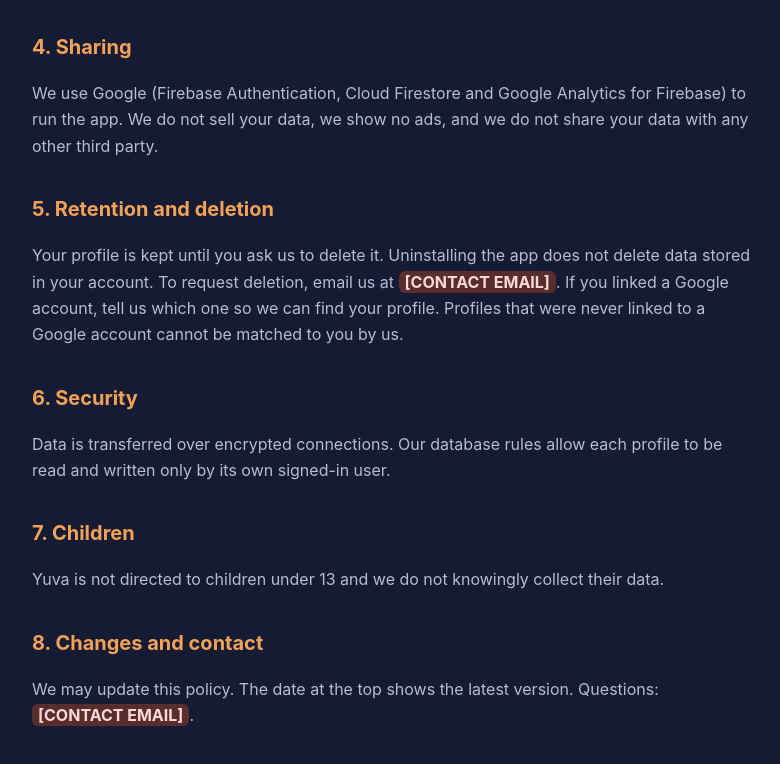
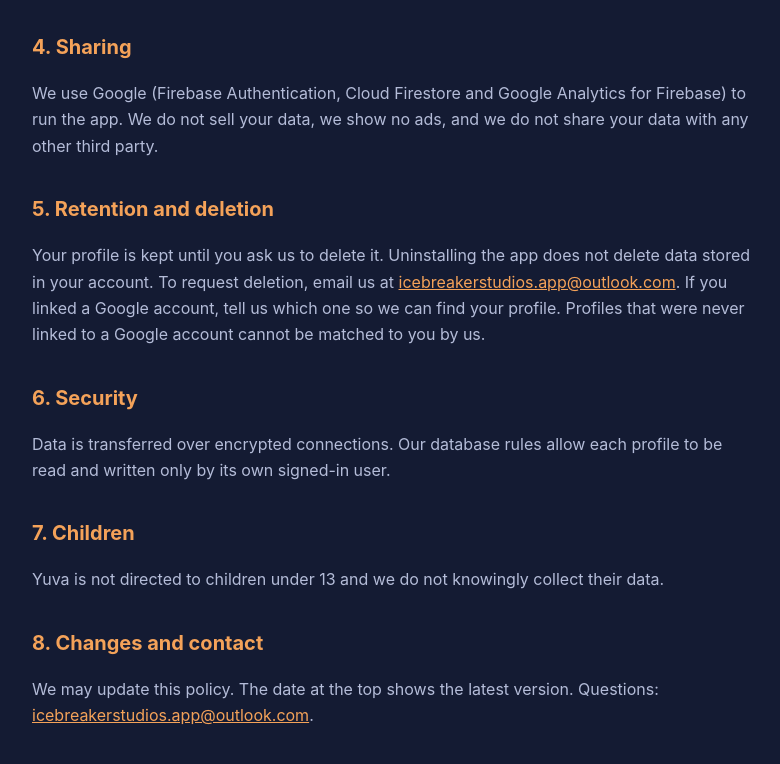
Before and after one commit to icebreakerstudiosapp/yuva, a plain HTML site: page privacy.html in a window 1280 px wide. Shown: the part 1812-2576 px from the top of the page, without its empty margins (248-1028 px from the left). Drawn offline with Linux system fonts and the light colour scheme.

Commit message:
Gizlilik politikasına geliştirici adı ve iletişim e-postası eklendi

```diff
--- a/privacy.html
+++ b/privacy.html
@@ -19,7 +19,6 @@
   li { margin:6px 0; }
   .meta { color:var(--sub); font-size:.9rem; margin:0 0 20px; }
   .summary { background:var(--card); border-radius:16px; padding:6px 20px 14px; margin:18px 0; }
-  .todo { background:#5a2d2d; color:#ffd9d9; padding:1px 6px; border-radius:6px; font-weight:700; }
   a { color:var(--warm); }
   a:focus-visible { outline:2px solid var(--warm); outline-offset:3px; }
 </style>
@@ -31,7 +30,7 @@
   <h1>Yuva Privacy Policy</h1>
   <p class="meta">Last updated: 14 November 2026</p>
 
-  <p>Yuva (“the app”) is an Android app that helps you keep a daily budget for the time you spend in other apps, with a little animal that waits for you. The app is provided by <span class="todo">[DEVELOPER NAME]</span> (“we”). Contact: <span class="todo">[CONTACT EMAIL]</span>.</p>
+  <p>Yuva (“the app”) is an Android app that helps you keep a daily budget for the time you spend in other apps, with a little animal that waits for you. The app is provided by Ice Breaker Studios (“we”). Contact: <a href="mailto:icebreakerstudios.app@outlook.com">icebreakerstudios.app@outlook.com</a>.</p>
 
   <div class="summary">
     <h2>In short</h2>
@@ -80,7 +79,7 @@
   <p>We use Google (Firebase Authentication, Cloud Firestore and Google Analytics for Firebase) to run the app. We do not sell your data, we show no ads, and we do not share your data with any other third party.</p>
 
   <h2>5. Retention and deletion</h2>
-  <p>Your profile is kept until you ask us to delete it. Uninstalling the app does not delete data stored in your account. To request deletion, email us at <span class="todo">[CONTACT EMAIL]</span>. If you linked a Google account, tell us which one so we can find your profile. Profiles that were never linked to a Google account cannot be matched to you by us.</p>
+  <p>Your profile is kept until you ask us to delete it. Uninstalling the app does not delete data stored in your account. To request deletion, email us at <a href="mailto:icebreakerstudios.app@outlook.com">icebreakerstudios.app@outlook.com</a>. If you linked a Google account, tell us which one so we can find your profile. Profiles that were never linked to a Google account cannot be matched to you by us.</p>
 
   <h2>6. Security</h2>
   <p>Data is transferred over encrypted connections. Our database rules allow each profile to be read and written only by its own signed-in user.</p>
@@ -89,7 +88,7 @@
   <p>Yuva is not directed to children under 13 and we do not knowingly collect their data.</p>
 
   <h2>8. Changes and contact</h2>
-  <p>We may update this policy. The date at the top shows the latest version. Questions: <span class="todo">[CONTACT EMAIL]</span>.</p>
+  <p>We may update this policy. The date at the top shows the latest version. Questions: <a href="mailto:icebreakerstudios.app@outlook.com">icebreakerstudios.app@outlook.com</a>.</p>
 </section>
 
 
```
Also changed, not shown: 1 other file.
